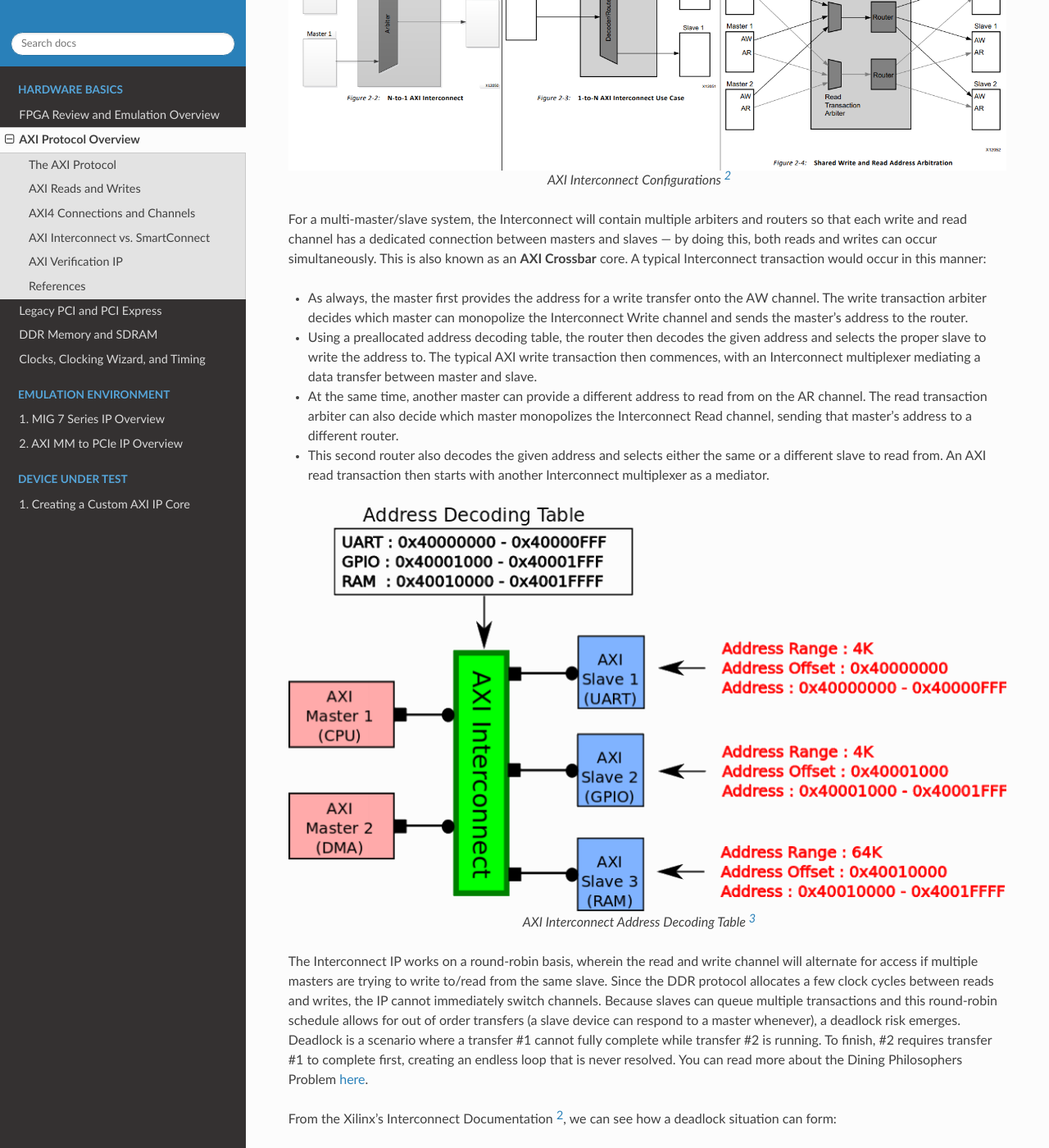
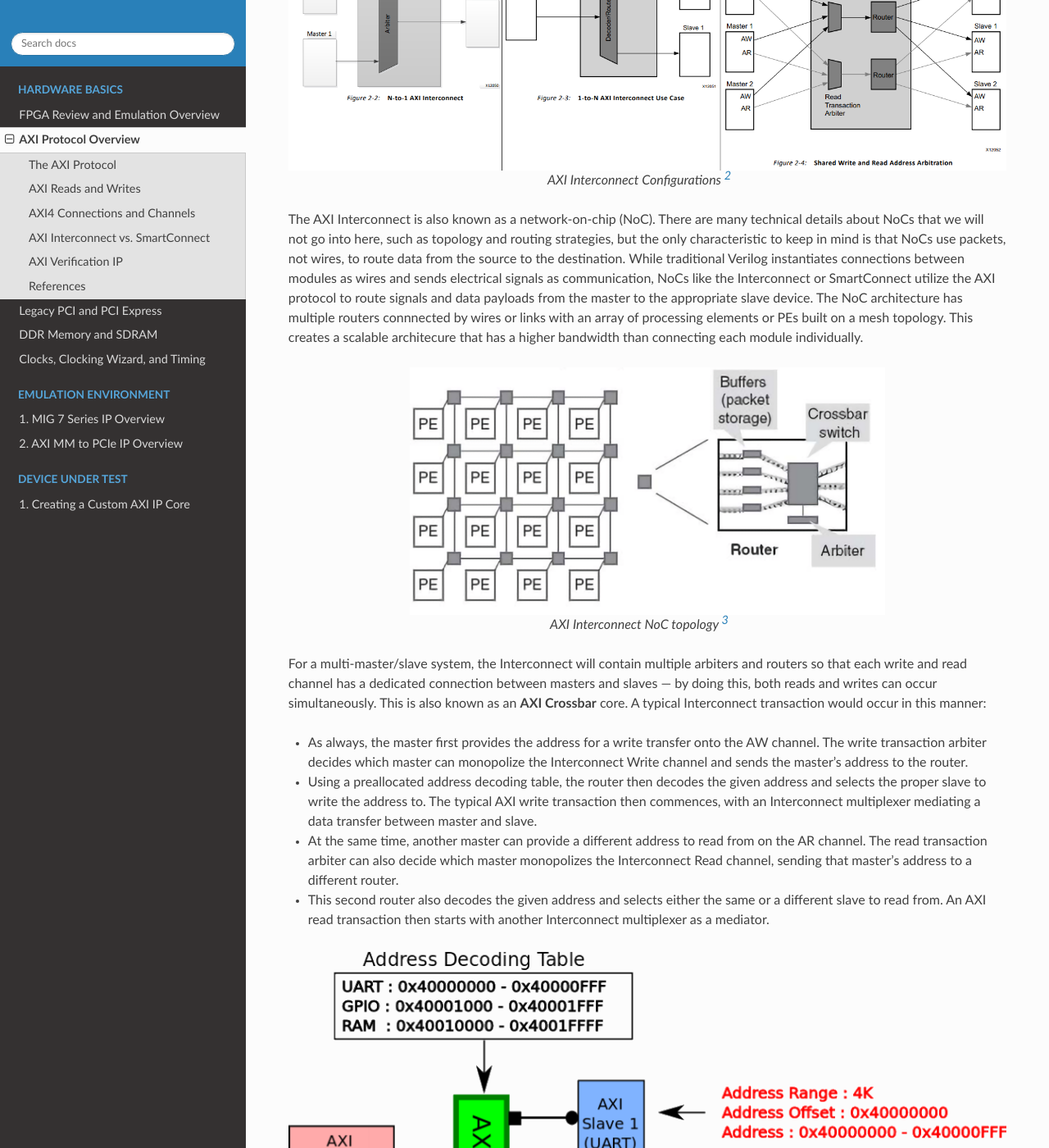
Before and after one commit to fpgaemu/fpgaemu, a Sphinx documentation site: the page built from docs/axi.rst, in a window 1280 px wide and 1400 px high, scrolled down 5664 px. Shown: the whole window at 82% size. Built offline with Sphinx 7.4.7 and the Read the Docs theme 2.0.0, drawn with Linux system fonts in a browser that asks for light colours; some of the changed text lies outside the part shown.

```diff
--- a/docs/axi.rst
+++ b/docs/axi.rst
@@ -209,6 +209,20 @@
 
     AXI Interconnect Configurations [2]_
 
+The AXI Interconnect is also known as a network-on-chip (NoC). There are many technical details about NoCs that we
+will not go into here, such as topology and routing strategies, but the only characteristic to keep in mind
+is that NoCs use packets, not wires, to route data from the source to the destination. While traditional Verilog
+instantiates connections between modules as wires and sends electrical signals as communication, NoCs like the Interconnect
+or SmartConnect utilize the AXI protocol to route signals and data payloads from the master to the appropriate slave device.
+The NoC architecture has multiple routers connnected by wires or links with an array of processing elements or PEs built on
+a mesh topology. This creates a scalable architecure that has a higher bandwidth than connecting each module individually.
+
+.. figure:: /images/axi4/axi_noc.png
+    :alt: AXI Network on Chip
+    :align: center
+
+    AXI Interconnect NoC topology [3]_
+
 For a multi-master/slave system, the Interconnect will contain multiple arbiters and routers so that each write
 and read channel has a dedicated connection between masters and slaves --- by doing this, both reads and writes
 can occur simultaneously. This is also known as an **AXI Crossbar** core. A typical Interconnect transaction
@@ -304,17 +318,18 @@
     :alt: AXI VIP Block Diagram
     :align: center
 
-    Example AXI system with VIP [6]_
+    Example AXI system with VIP [7]_
 
 References
 ----------
 
 .. [1] AXI example images used from Wikimedia Commons and the `AXI Article <https://en.wikipedia.org/wiki/Advanced_eXtensible_Interface>`_.
 .. [2] AXI Interconnect documentation from Xilinx `here <https://www.xilinx.com/support/documentation/ip_documentation/axi_interconnect/v2_1/pg059-axi-interconnect.pdf>`_.
-.. [3] The example of Interconnect Addressing from Mohammadsadegh Sadri, PhD, can be found in this `post <http://www.googoolia.com/wp/2014/03/21/lesson-2-what-is-an-axi-interconnect/>`_.
-.. [4] From Chou, H. M., Chen, Y. C., Yang, K. H., Tsao, J., Chang, S. C., Jone, W. B., & Chen, T. F. (2015). High-performance deadlock-free id assignment for advanced interconnect protocols. IEEE Transactions on Very Large Scale Integration (VLSI) Systems, 24(3), 1169-1173.
-.. [5] Read more about the SmartConnect IP in this `white paper <https://www.xilinx.com/support/documentation/white_papers/wp478-smartconnect.pdf>`_.
-.. [6] More about AXI BFM architecure `here <https://www.aldec.com/en/support/resources/documentation/articles/1585>`_ (modified image).
+.. [3] From Sudeep Pasricha (Colorado State), Nikil Dutt (UC Irvine) “On-Chip Communication Architectures”, Morgan Kaufmann, 2008
+.. [4] The example of Interconnect Addressing from Mohammadsadegh Sadri, PhD, can be found in this `post <http://www.googoolia.com/wp/2014/03/21/lesson-2-what-is-an-axi-interconnect/>`_.
+.. [5] From Chou, H. M., Chen, Y. C., Yang, K. H., Tsao, J., Chang, S. C., Jone, W. B., & Chen, T. F. (2015). High-performance deadlock-free id assignment for advanced interconnect protocols. IEEE Transactions on Very Large Scale Integration (VLSI) Systems, 24(3), 1169-1173.
+.. [6] Read more about the SmartConnect IP in this `white paper <https://www.xilinx.com/support/documentation/white_papers/wp478-smartconnect.pdf>`_.
+.. [7] More about AXI BFM architecure `here <https://www.aldec.com/en/support/resources/documentation/articles/1585>`_ (modified image).
 
 ..
    comment all links
```
Also changed, not shown: other parts of docs/axi.rst (+3 -3 lines), docs/images/axi4/axi_noc.png (added).
